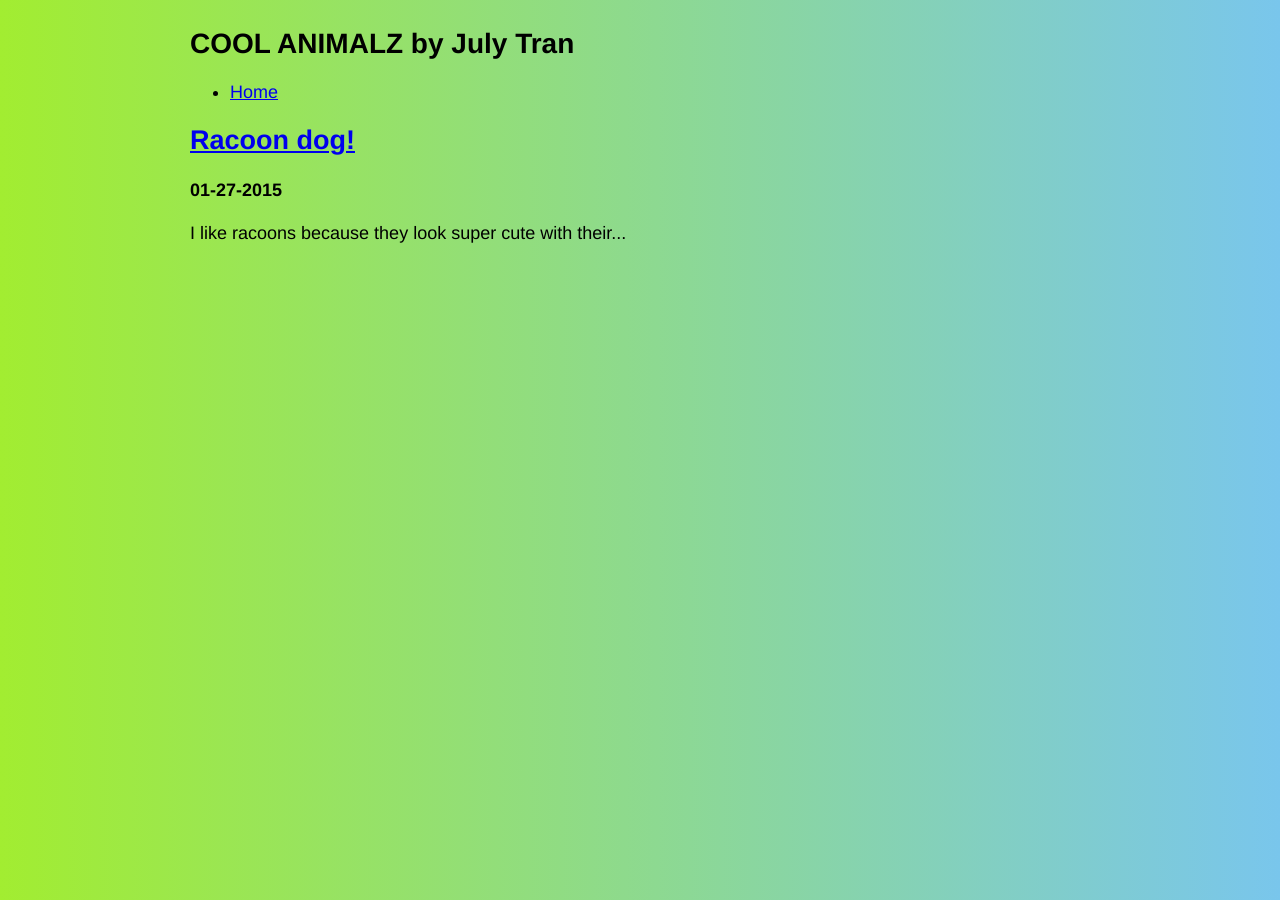
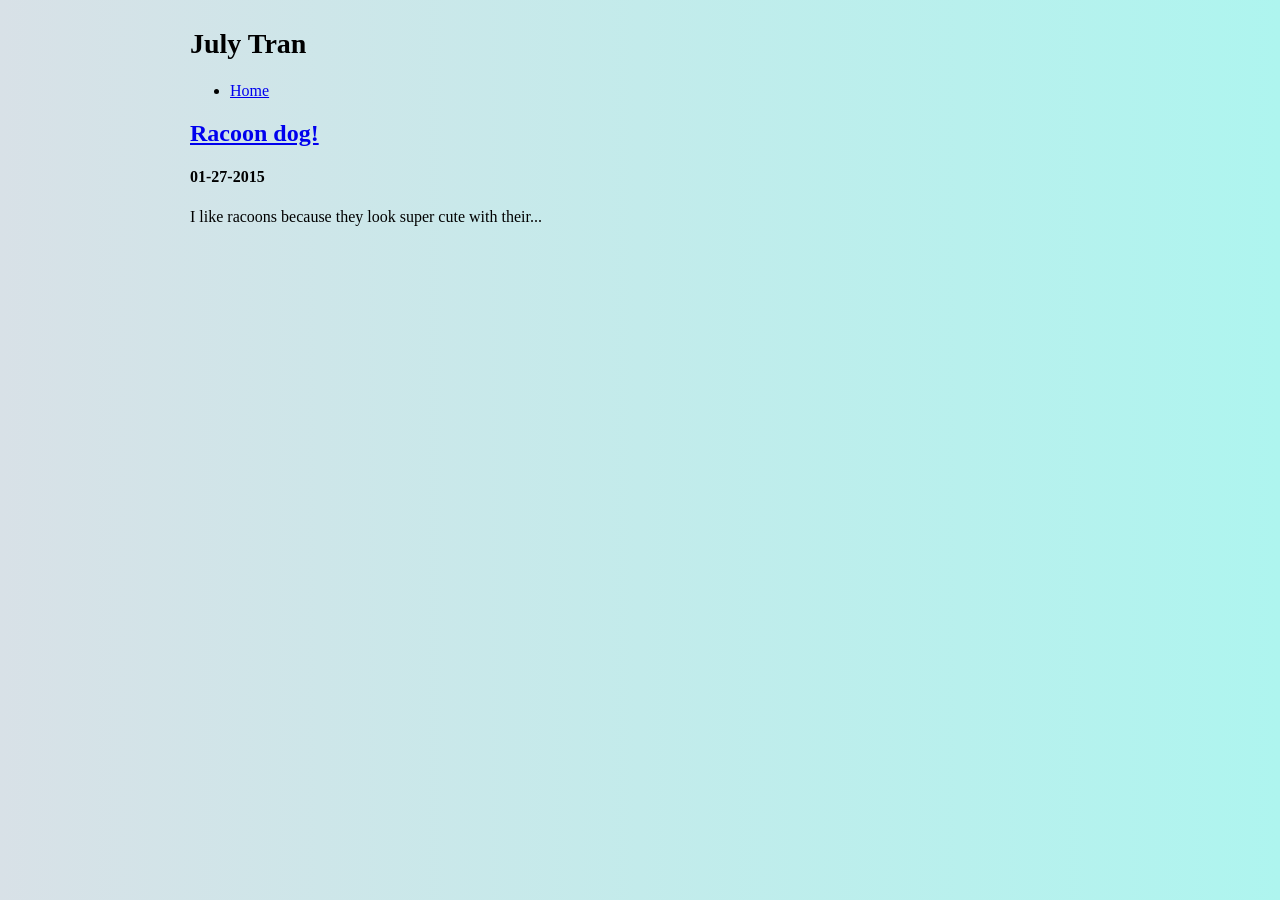
Before and after one commit to julyytran/julyytran.github.io, a Jekyll site: the page built from index.html, in a window 1280 px wide. Built offline with Jekyll 4.4.1, drawn with Linux system fonts in a browser that asks for light colours.

Commit message:
Starting over initial commit

```diff
--- a/_config.yml
+++ b/_config.yml
@@ -1,2 +1,2 @@
-title: COOL ANIMALZ by July Tran
+title: July Tran
 email: julyytran@gmail.com
--- a/css/styles.css
+++ b/css/styles.css
@@ -1,21 +1,31 @@
+/*
+  ========================================
+  background color
+  ========================================
+*/
 body {
-background: rgba(162,237,49,1);
-background: -moz-linear-gradient(left, rgba(162,237,49,1) 0%, rgba(121,198,236,1) 100%);
-background: -webkit-gradient(left top, right top, color-stop(0%, rgba(162,237,49,1)), color-stop(100%, rgba(121,198,236,1)));
-background: -webkit-linear-gradient(left, rgba(162,237,49,1) 0%, rgba(121,198,236,1) 100%);
-background: -o-linear-gradient(left, rgba(162,237,49,1) 0%, rgba(121,198,236,1) 100%);
-background: -ms-linear-gradient(left, rgba(162,237,49,1) 0%, rgba(121,198,236,1) 100%);
-background: linear-gradient(to right, rgba(162,237,49,1) 0%, rgba(121,198,236,1) 100%);
-filter: progid:DXImageTransform.Microsoft.gradient( startColorstr='#a2ed31', endColorstr='#79c6ec', GradientType=1 );
-font-family: "Helvetica Neue", Helvetica, Arial, sans-serif;
-font-size: 18px;
-
+  background: rgba(242,246,248,1);
+  background: -moz-linear-gradient(left, rgba(242,246,248,1) 0%, rgba(216,225,231,1) 0%, rgba(174,245,239,1) 100%);
+  background: -webkit-gradient(left top, right top, color-stop(0%, rgba(242,246,248,1)), color-stop(0%, rgba(216,225,231,1)), color-stop(100%, rgba(174,245,239,1)));
+  background: -webkit-linear-gradient(left, rgba(242,246,248,1) 0%, rgba(216,225,231,1) 0%, rgba(174,245,239,1) 100%);
+  background: -o-linear-gradient(left, rgba(242,246,248,1) 0%, rgba(216,225,231,1) 0%, rgba(174,245,239,1) 100%);
+  background: -ms-linear-gradient(left, rgba(242,246,248,1) 0%, rgba(216,225,231,1) 0%, rgba(174,245,239,1) 100%);
+  background: linear-gradient(to right, rgba(242,246,248,1) 0%, rgba(216,225,231,1) 0%, rgba(174,245,239,1) 100%);
+  filter: progid:DXImageTransform.Microsoft.gradient( startColorstr='#f2f6f8', endColorstr='#aef5ef', GradientType=1 );
 }
-
+/*
+  ========================================
+  text color
+  ========================================
+*/
 html {
   color: black;
 }
-
+/*
+  ========================================
+  images
+  ========================================
+*/
 img {
   display: block;
   height: 200px
```
